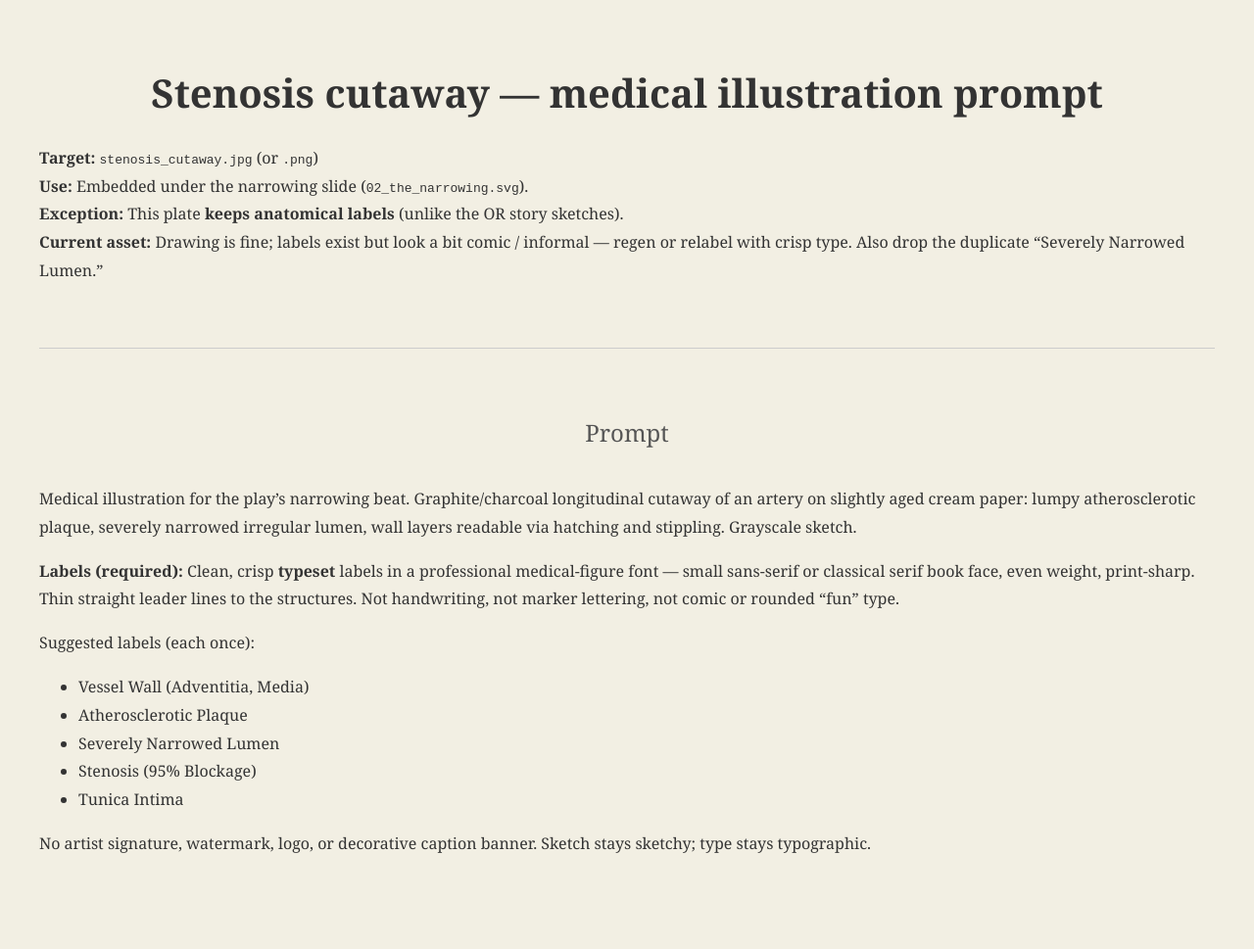
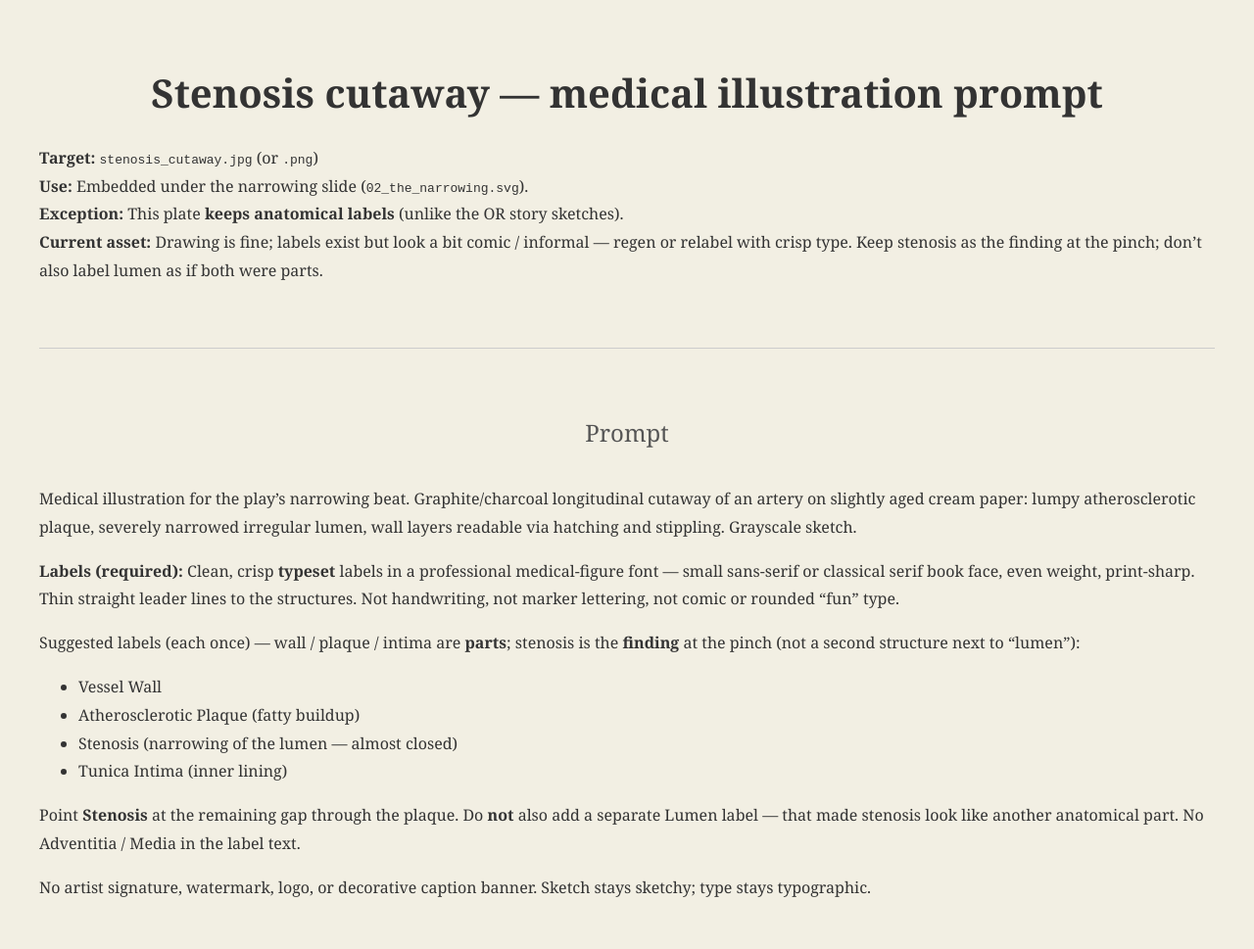
Before and after one commit to jmalicki/pulses-and-pathways, a Jekyll site: the page built from medical-illustration-prompts/07_stenosis_cutaway.md, in a window 1280 px wide. Shown: the whole page at 98% size. Built offline with Jekyll 4.4.1, drawn with Linux system fonts in a browser that asks for light colours; our own code applies the rules of GitHub Pages for plain Markdown files; before the commit the page ends 924 px from its top, so only the background shows below that.

Commit message:
Clarify stenosis cutaway labels as parts vs finding.
Keep stenosis as the pinch finding with lumen in the gloss, and drop a separate lumen part-label so the plate stays readable.

```diff
--- a/medical-illustration-prompts/07_stenosis_cutaway.md
+++ b/medical-illustration-prompts/07_stenosis_cutaway.md
@@ -3,7 +3,7 @@
 **Target:** `stenosis_cutaway.jpg` (or `.png`)
 **Use:** Embedded under the narrowing slide (`02_the_narrowing.svg`).
 **Exception:** This plate **keeps anatomical labels** (unlike the OR story sketches).
-**Current asset:** Drawing is fine; labels exist but look a bit comic / informal — regen or relabel with crisp type. Also drop the duplicate “Severely Narrowed Lumen.”
+**Current asset:** Drawing is fine; labels exist but look a bit comic / informal — regen or relabel with crisp type. Keep stenosis as the finding at the pinch; don’t also label lumen as if both were parts.
 
 ---
 
@@ -13,12 +13,13 @@ Medical illustration for the play’s narrowing beat. Graphite/charcoal longitud
 
 **Labels (required):** Clean, crisp **typeset** labels in a professional medical-figure font — small sans-serif or classical serif book face, even weight, print-sharp. Thin straight leader lines to the structures. Not handwriting, not marker lettering, not comic or rounded “fun” type.
 
-Suggested labels (each once):
+Suggested labels (each once) — wall / plaque / intima are **parts**; stenosis is the **finding** at the pinch (not a second structure next to “lumen”):
 
-- Vessel Wall (Adventitia, Media)
-- Atherosclerotic Plaque
-- Severely Narrowed Lumen
-- Stenosis (95% Blockage)
-- Tunica Intima
+- Vessel Wall
+- Atherosclerotic Plaque (fatty buildup)
+- Stenosis (narrowing of the lumen — almost closed)
+- Tunica Intima (inner lining)
+
+Point **Stenosis** at the remaining gap through the plaque. Do **not** also add a separate Lumen label — that made stenosis look like another anatomical part. No Adventitia / Media in the label text.
 
 No artist signature, watermark, logo, or decorative caption banner. Sketch stays sketchy; type stays typographic.
```
